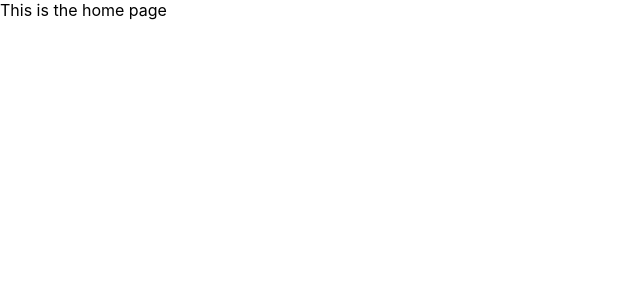
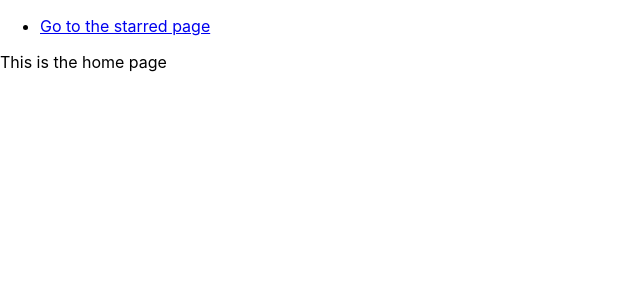
Before and after one commit to Ojaswi2000/box-office, a React (Create React App) app: page / in a window 1280 px wide. Shown: the top 300 px of the page, without its empty margins (0-640 px from the left). Built offline with nearby package versions, Linux system fonts and the light colour scheme.

Commit message:
added initial route

```diff
--- a/package.json
+++ b/package.json
@@ -18,7 +18,6 @@
     "build": "npm run clear && react-scripts build",
     "test": "react-scripts test",
     "eject": "react-scripts eject",
-    "lint": "eslint src/**/*.js",
     "format": "prettier --write src/**/*.js",
     "format:lint": "npm run format && npm run lint",
     "clear": "rimraf build"
--- a/src/App.js
+++ b/src/App.js
@@ -1,8 +1,12 @@
 import React from 'react';
 import {Switch,Route } from 'react-router-dom';
+import Navs from './components/Navs'
 
 function App() {
   return (
+    <div>
+      <Navs />
+
       <Switch>
         <Route exact path="/">
           This is the home page
@@ -16,6 +20,7 @@ function App() {
           This is 404 page
         </Route>
       </Switch>
+    </div>
   );
 }
 
--- /dev/null
+++ b/src/components/Navs.js
@@ -0,0 +1,19 @@
+import React from 'react';
+import {Link} from 'react-router-dom';
+
+const Navs = () => {
+
+    return (
+        <div>
+            <ul>
+                <li>
+                    <Link to="/starred">
+                        Go to the starred page
+                    </Link>
+                </li>
+            </ul>
+        </div>
+    )
+}
+
+export default Navs
```
Also changed, not shown: 2 other files (tests, documents, lock files or other folders). Lines whose indentation alone changed are shown as unchanged.
